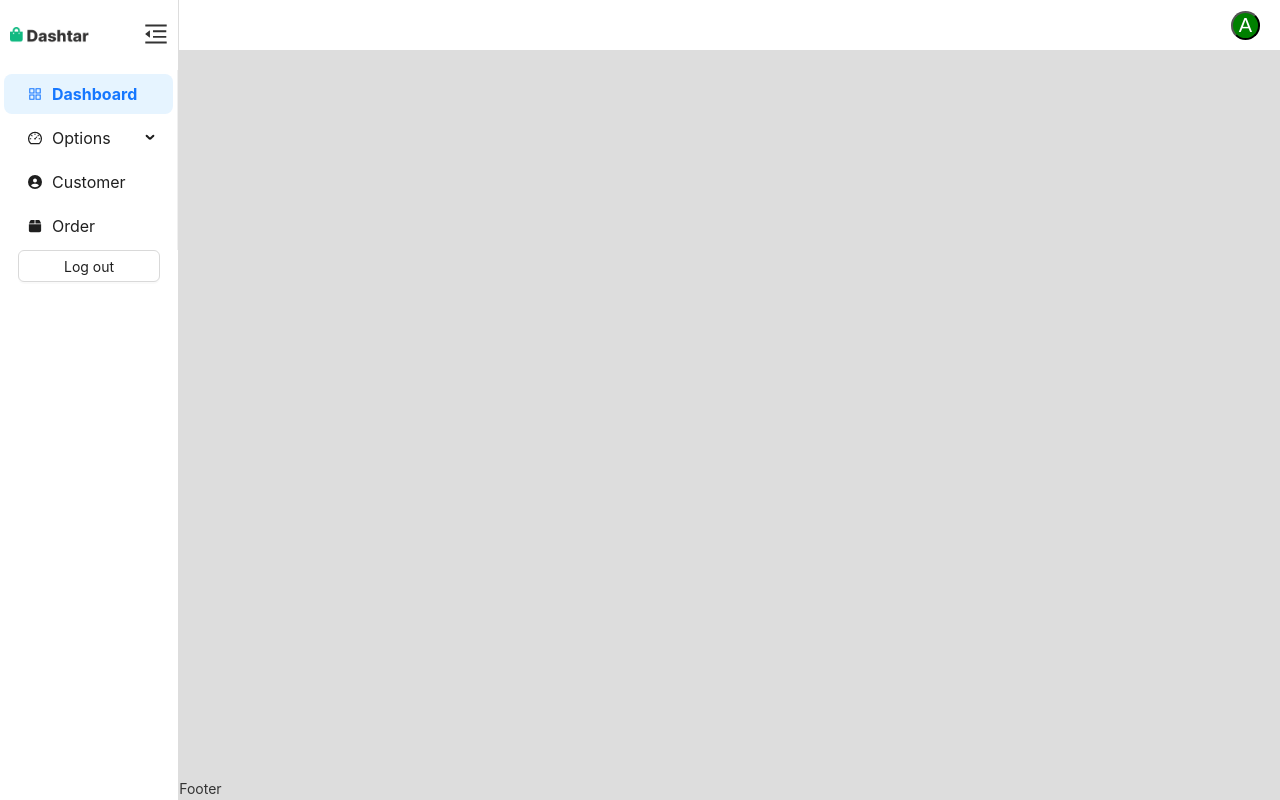
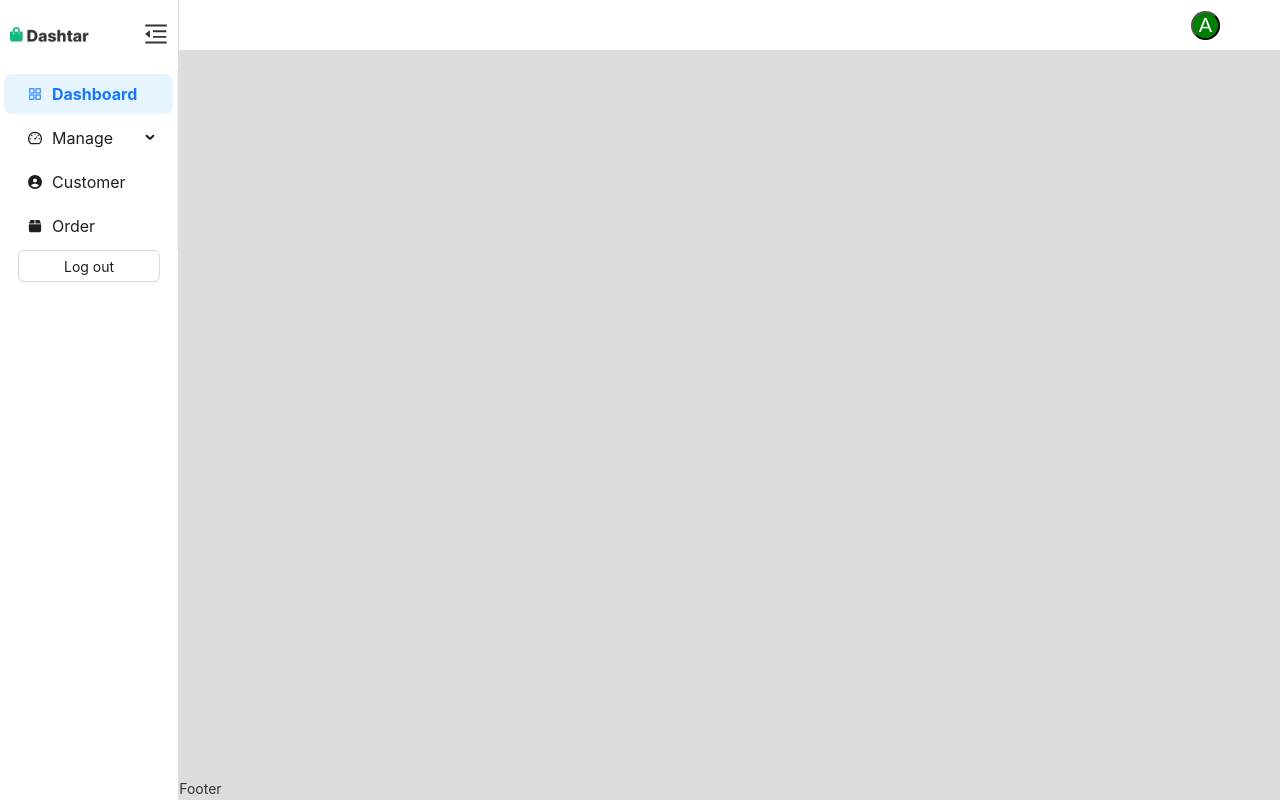
Before and after one commit to Canon1609/WWW_QuanLyBanMayIn, a React (Create React App) app in the folder ecom-project/: page / in a window 1280 px wide. Built offline with nearby package versions, Linux system fonts and the light colour scheme.

Commit message:
[#4] create dropdown item

```diff
--- /dev/null
+++ b/ecom-project/src/components/DropdownAvt/DropDownAvt.scss
@@ -0,0 +1,15 @@
+.dropdown{
+    font-size: 30px;
+}
+.title{
+    font-size: 16px;
+}
+.ant-dropdown-menu-item {
+    width: 200px;
+    height: 50px;
+    padding: 1px 10px;
+  }
+  .ant-dropdown-menu-item:hover{
+    color: #fff;
+    background-color: green;
+  }
--- /dev/null
+++ b/ecom-project/src/components/DropdownAvt/index.js
@@ -0,0 +1,49 @@
+import { AppstoreOutlined, DownOutlined, LogoutOutlined, SmileOutlined } from "@ant-design/icons";
+import { Dropdown, Space } from "antd";
+import { Link } from "react-router-dom";
+import "./DropDownAvt.scss"
+
+function DropDownAvt() {
+    const items = [
+        {
+            key: '1',
+            label: (
+                <Link className="title" to={"/"}>DashBoard</Link>
+            ),
+            icon : <AppstoreOutlined />
+        },
+        {
+            key: '2',
+            label: (
+                <Link className="title" to={"/"}>Edit Profile</Link>
+            ),
+            icon: <SmileOutlined  />,
+            disabled: false,
+        },
+        {
+            key: '3',
+            danger: true,
+            label: (
+                <Link className="title" to={"/"}>Log Out</Link>
+            ),
+            icon : <LogoutOutlined />
+        },
+    ];
+    return (
+        <>
+            <Dropdown
+                menu={{
+                    items,
+                }}
+
+            >
+                <div className="layout__header-icon">
+                            <button className="btn">
+                                <span>A</span>
+                            </button>
+                </div>
+            </Dropdown>
+        </>
+    )
+}
+export default DropDownAvt
--- a/ecom-project/src/components/MenuSider/index.js
+++ b/ecom-project/src/components/MenuSider/index.js
@@ -19,7 +19,7 @@ function MenuSider(props){
         },
         {
 
-          label : "Options",
+          label : "Manage",
           key : 2,
           icon :<DashboardOutlined/>,
           children : [
--- a/ecom-project/src/components/MenuSider/menusider.scss
+++ b/ecom-project/src/components/MenuSider/menusider.scss
@@ -12,10 +12,11 @@
     &__icon{
         font-size: 24px;
         cursor: pointer;
+
     }
 }
+.button{
 
-.button{
     width: 80%;
     display: flex;
     align-items: center;
--- a/ecom-project/src/pages/DashBoard/dashboard.scss
+++ b/ecom-project/src/pages/DashBoard/dashboard.scss
@@ -24,7 +24,7 @@
             background-color: green;
             font-size: 20px;
             border-radius: 50%;
-            margin-right: 10px;
+            margin-right: 50px;
             cursor: pointer;
         }
         span{
--- a/ecom-project/src/pages/DashBoard/index.js
+++ b/ecom-project/src/pages/DashBoard/index.js
@@ -5,6 +5,7 @@ import MenuSider from "../../components/MenuSider";
 import './dashboard.scss'
 import { Outlet } from "react-router-dom";
 import { useState } from "react";
+import DropDownAvt from "../../components/DropdownAvt";
 function DashBoard() {
     const [collapsed , setCollapsed ] = useState(false);
 
@@ -20,11 +21,7 @@ function DashBoard() {
                 </Sider>
                 <Layout className="layout">
                     <header className="layout__header">
-                        <div className="layout__header-icon">
-                            <button className="btn">
-                                <span>A</span>
-                            </button>
-                        </div>
+                        <DropDownAvt/>
                     </header>
                     <Content className="content">
                         <Outlet></Outlet>
```
